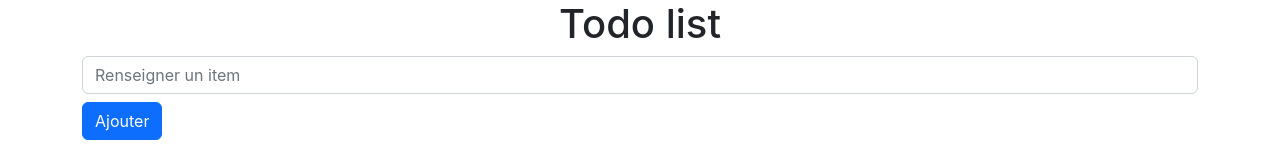
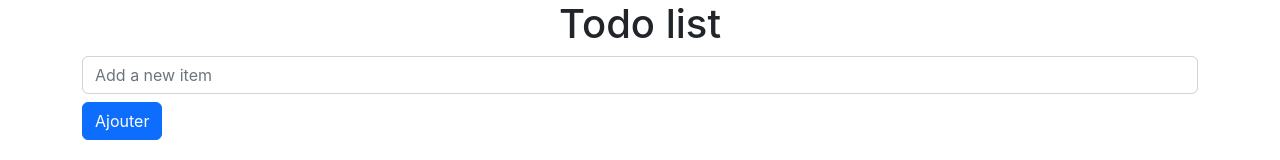
Before and after one commit to Crimsm/react-intro, a React (Create React App) app: page / in a window 1280 px wide. Shown: the top 160 px of the page. Built offline with nearby package versions, Linux system fonts and the light colour scheme.

Commit message:
Back to start

```diff
--- a/src/components/TodoList.jsx
+++ b/src/components/TodoList.jsx
@@ -53,7 +53,7 @@ class TodoList extends Component {
                     <input
                         value={this.state.userInput}
                         type="text"
-                        placeholder="Renseigner un item"
+                        placeholder="Add a new item"
                         onChange={this.onChange.bind(this)}
                         className="form-control mb-2"
                     />
```
Also changed, not shown: src/App.js (line endings or trailing spaces).
